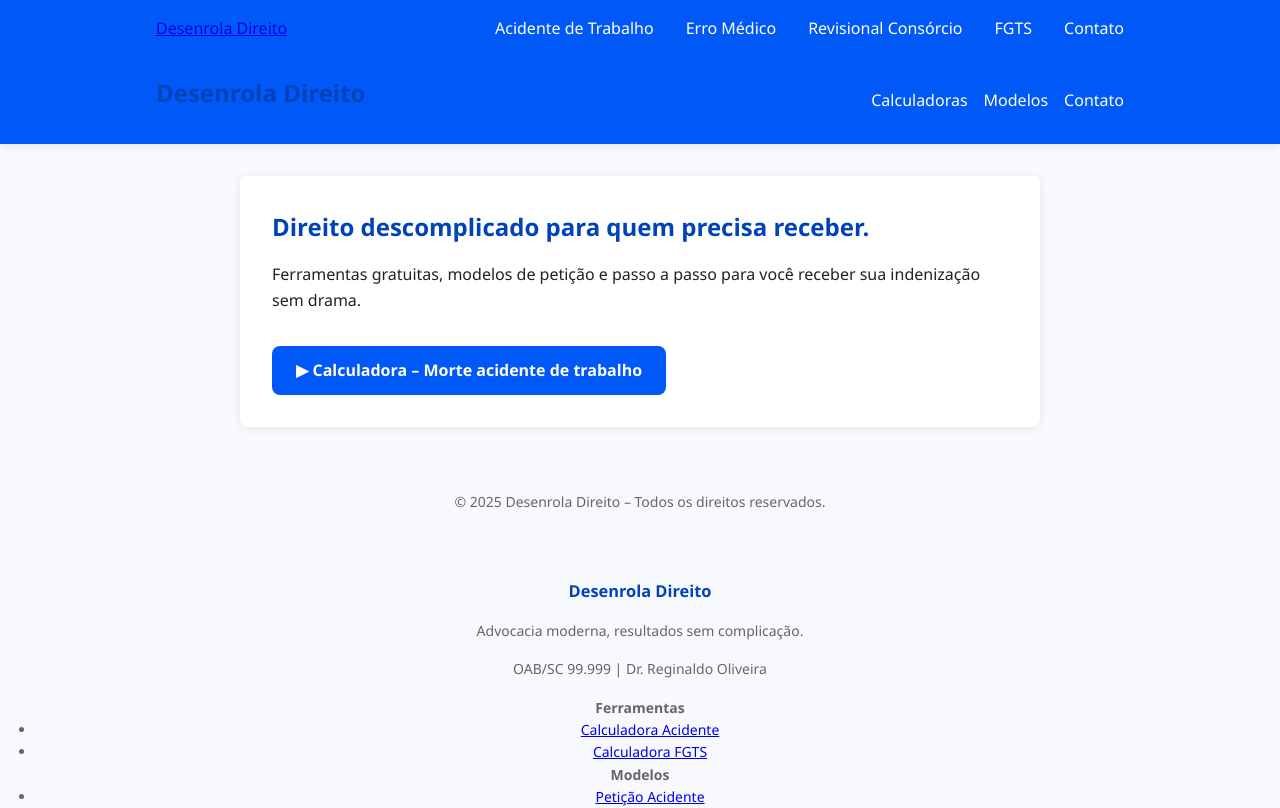
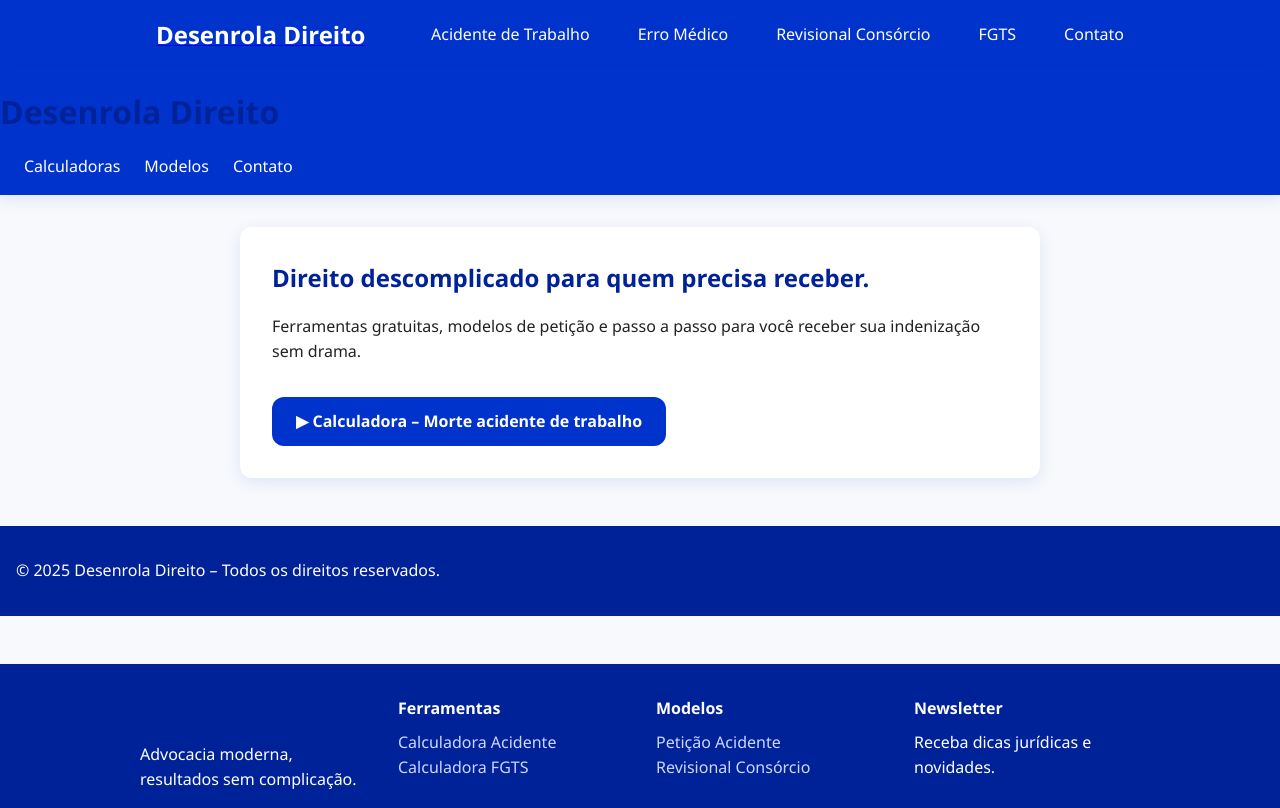
Before and after one commit to mestrereginaldo-site/desenroladireito, a Next.js app: page / in a window 1280 px wide. Shown: the top 808 px of the page. Built offline with nearby package versions, Linux system fonts and the light colour scheme.

Commit message:
Update globals.css

```diff
--- a/styles/globals.css
+++ b/styles/globals.css
@@ -3,13 +3,13 @@
 
 /* VARIÁVEIS */
 :root {
-  --primary: #0059f7;
-  --primary-dark: #0043b8;
+  --primary: #0033cc;
+  --primary-dark: #002299;
   --bg: #f7f9fc;
   --text: #222;
   --white: #ffffff;
-  --radius: 8px;
-  --shadow: 0 2px 8px rgba(0,0,0,.08);
+  --radius: 12px;
+  --shadow: 0 4px 16px rgba(0,51,204,.10);
 }
 
 /* BASE */
@@ -20,7 +20,7 @@ body {
   line-height: 1.6;
 }
 
-/* CABEÇALHO */
+/* HEADER */
 header {
   background: var(--primary);
   color: var(--white);
@@ -30,7 +30,7 @@ header {
   z-index: 1000;
   box-shadow: var(--shadow);
 }
-header .container {
+.header-flex {
   max-width: 1000px;
   margin: auto;
   display: flex;
@@ -38,30 +38,31 @@ header .container {
   justify-content: space-between;
   padding: 0 1rem;
 }
-header h1 { font-size: 1.5rem; }
+.logo {
+  font-size: 1.5rem;
+  font-weight: 700;
+  color: var(--white);
+  text-decoration: none;
+}
 header nav a {
   color: var(--white);
-  margin-left: 1rem;
+  margin-left: 1.5rem;
   text-decoration: none;
   font-weight: 500;
 }
 header nav a:hover { text-decoration: underline; }
 
-/* CONTEÚDO */
+/* MAIN */
 main.container {
   max-width: 800px;
   margin: 2rem auto;
-  padding: 0 1rem;
+  padding: 2rem;
   background: var(--white);
   border-radius: var(--radius);
   box-shadow: var(--shadow);
-  padding: 2rem;
 }
 h1, h2, h3 { color: var(--primary-dark); margin-bottom: 1rem; }
 p { margin-bottom: 1rem; }
-ul { margin-left: 1.25rem; }
-
-/* BOTÕES */
 .btn {
   display: inline-block;
   background: var(--primary);
@@ -74,36 +75,27 @@ ul { margin-left: 1.25rem; }
 }
 .btn:hover { background: var(--primary-dark); }
 
-/* CALCULADORA */
-.calc {
-  background: #eef2ff;
-  border: 1px solid #ccd7ff;
-  border-radius: var(--radius);
-  padding: 1.5rem;
-  margin: 1.5rem 0;
+/* FOOTER */
+footer {
+  background: var(--primary-dark);
+  color: var(--white);
+  padding: 2rem 1rem;
+  margin-top: 3rem;
 }
-.calc input {
-  width: 100%;
-  padding: .5rem;
-  margin: .25rem 0 .75rem;
-  border: 1px solid #ccc;
-  border-radius: 4px;
+.footer-grid {
+  max-width: 1000px;
+  margin: auto;
+  display: grid;
+  grid-template-columns: repeat(auto-fit, minmax(200px, 1fr));
+  gap: 2rem;
 }
-.calc button {
-  width: 100%;
-  padding: .75rem;
-  font-size: 1rem;
+footer h4 { margin-bottom: .5rem; }
+footer ul { list-style: none; }
+footer a { color: #ccd7ff; text-decoration: none; }
+footer a:hover { text-decoration: underline; }
+.copy {
+  text-align: center;
+  margin-top: 2rem;
+  font-size: .875rem;
+  color: #99b3ff;
 }
-#res {
-  margin-top: 1rem;
-  white-space: pre-wrap;
-  font-weight: 600;
-}
-
-/* RODAPÉ */
-footer {
-  text-align: center;
-  padding: 2rem 1rem;
-  font-size: .875rem;
-  color: #666;
-}
```
